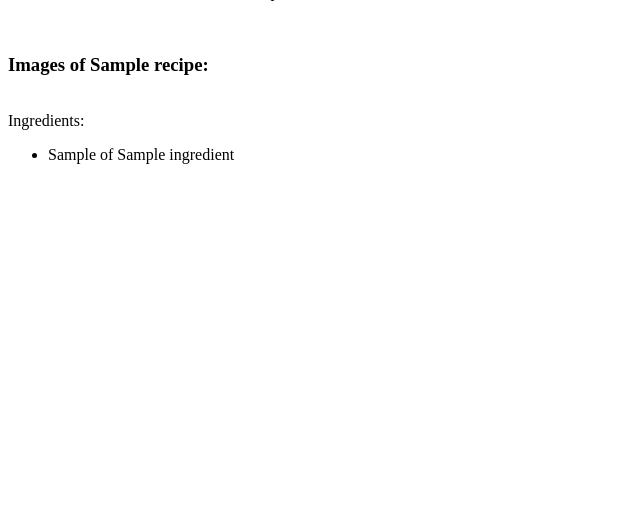
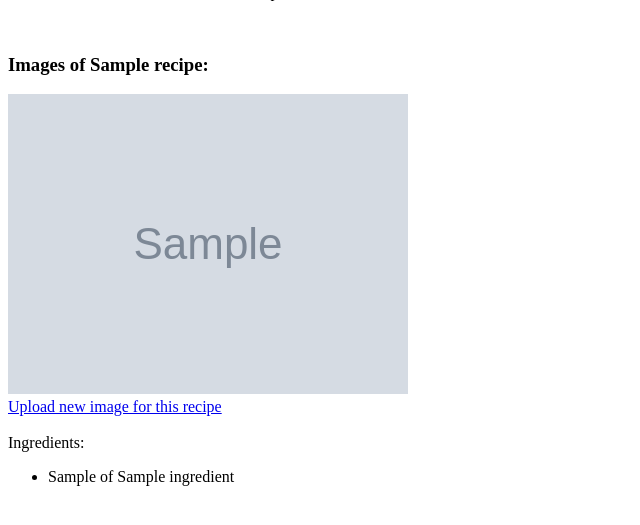
Before and after one commit to DavidTMN/recipebook-Tormon-David, a Django app: page /recipe/1/ in a window 1280 px wide. Shown: the part 233-758 px from the top of the page, without its empty margins (0-640 px from the left). Run offline with Django 5.2, Linux system fonts and the light colour scheme; a user stored in the database is signed in; tables that the repository leaves empty hold one stand-in row (values such as "Sample post"); grey boxes marked "Sample" are stand-in pictures.

Commit message:
renamed every path reverse names

```diff
--- a/ledger/models.py
+++ b/ledger/models.py
@@ -9,7 +9,7 @@ class Ingredient(models.Model):
         return self.name
 
     def get_absolute_url(self):
-        return reverse('ledger:IngredientDetail', args=[self.pk])
+        return reverse('ledger:ingerdient_detail', args=[self.pk])
 
 class Recipe(models.Model):
     name = models.CharField(max_length=50)
@@ -21,7 +21,7 @@ class Recipe(models.Model):
         return self.name
 
     def get_absolute_url(self):
-        return reverse('ledger:RecipeDetail', args=[self.pk])
+        return reverse('ledger:recipe_detail', args=[self.pk])
 
 class RecipeIngredient(models.Model):
     quantity = models.CharField(max_length=50)
--- a/ledger/templates/add_image.html
+++ b/ledger/templates/add_image.html
@@ -1,4 +1,4 @@
-{% extends 'base.html' %}
+{% extends 'base_template.html' %}
 {% block title %}Add Image{% endblock %}
 
 {% block content %}
--- a/ledger/templates/ingredient_list.html
+++ b/ledger/templates/ingredient_list.html
@@ -12,12 +12,16 @@
 </div>
 
 <h3>Images of {{ recipe.name }}:</h3>
-{% for img in recipe.images.all %}
-    {% if image.recipe.id == recipe.id %}
-        <img src="{{ image.image.url }}" alt="{{ image.description }}">
+{% for img in recipe.image.all %}
+    {% if img.recipe.pk == recipe.pk %}
+        <img src="{{ img.image.url }}" alt="{{ img.description }}">
     {% endif %}
 {% endfor %}
 </h3>
+
+<div>
+    <a href="{% url 'add_image' pk=recipe.pk %}">Upload new image for this recipe</a>
+</div>
 
     <a><br>Ingredients:</a>
     <ul>
--- a/ledger/urls.py
+++ b/ledger/urls.py
@@ -3,9 +3,9 @@ from . import views
 from .views import recipes_in_database, recipe_contents, add_image, add_recipe
 
 urlpatterns = [
-    path('recipes/list/', views.recipes_in_database, name = 'RecipeList'),
-    path('recipe/<int:pk>/', views.recipe_contents, name = 'RecipeDetail'),
-    path('recipe/<int:pk>/add_image/', views.add_image, name = 'AddImage'),
-    path('recipe/add', add_recipe, name="AddRecipe")
+    path('recipes/list/', views.recipes_in_database, name = 'recipe_list'),
+    path('recipe/<int:pk>/', views.recipe_contents, name = 'recipe_detail'),
+    path('recipe/<int:pk>/add_image/', views.add_image, name = 'add_image'),
+    path('recipe/add/', add_recipe, name="add_recipe")
 ]
 app_name = 'ledger'
--- a/ledger/views.py
+++ b/ledger/views.py
@@ -29,19 +29,19 @@ def add_image(request, pk):
             recipe_image = form.save(commit=False)
             recipe_image.recipe = recipe
             recipe_image.save()
-            return redirect("recipe_detail", pk=recipe.pk)
+            return redirect("ledger:recipe_detail", pk=recipe.pk)
     ctx = {"form": form, "recipe": recipe}
     return render(request, 'add_image.html', {'form': form, 'recipe': recipe})
 
 @login_required
-def add_recipe(request, pk):
+def add_recipe(request):
     form = RecipeForm()
     if request.method == 'POST':
         form = RecipeForm(request.POST)
         if form.is_valid():
             recipe = form.save(commit=False)
-            author = Profile.objects.get(user=request.user)
-            recipe.author = author
+            profile = Profile.objects.get(user=request.user)
+            recipe.author = profile
             recipe.save()
-            return redirect('recipe_contents')
+            return redirect('ledger:recipe_list')
     return render(request, "add_recipe.html", {"form": form})
```
Also changed, not shown: media/images/488449965_1750142602383432_5794505430025348238_n.jpg (added), media/images/488449965_1750142602383432_5794505430025348238_n_5ThneiK.jpg (added), media/images/488449965_1750142602383432_5794505430025348238_n_IOICssj.jpg (added), media/images/488449965_1750142602383432_5794505430025348238_n_KcjHu5j.jpg (added), media/images/488449965_1750142602383432_5794505430025348238_n_bA3qUSp.jpg (added), media/images/Screenshot_2025-03-24_165355.png (added).
